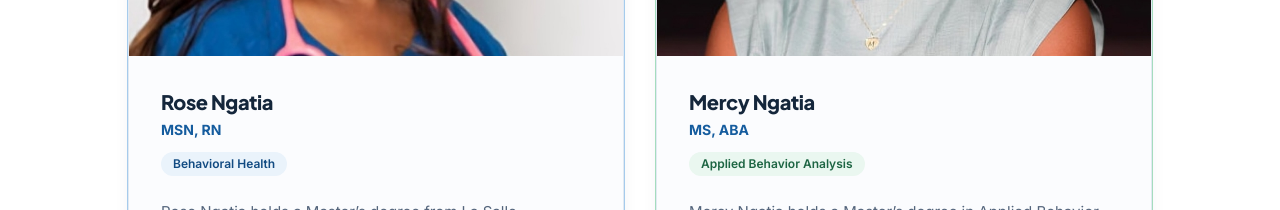
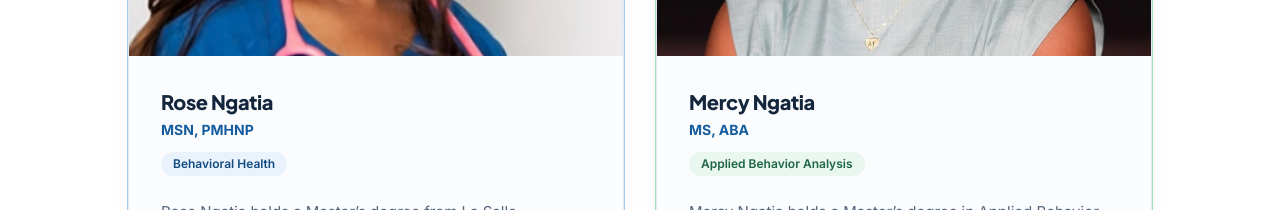
Before and after one commit to amankhan2005/Autism-Behavioral-Health, a React (Vite) app in the folder frontend/: page /our-team in a window 1280 px wide. Shown: the part 920-1130 px from the top of the page. Built offline with nearby package versions, Linux system fonts and the light colour scheme; no server answers.

Commit message:
ROLE updated

```diff
--- a/frontend/src/content/team.js
+++ b/frontend/src/content/team.js
@@ -3,7 +3,7 @@
 export const team = [
   {
     name: 'Rose Ngatia',
-    credentials: 'MSN, RN',
+    credentials: 'MSN, PMHNP',
     role: 'Behavioral Health',
     photo: null,
     initials: 'RN',
```
